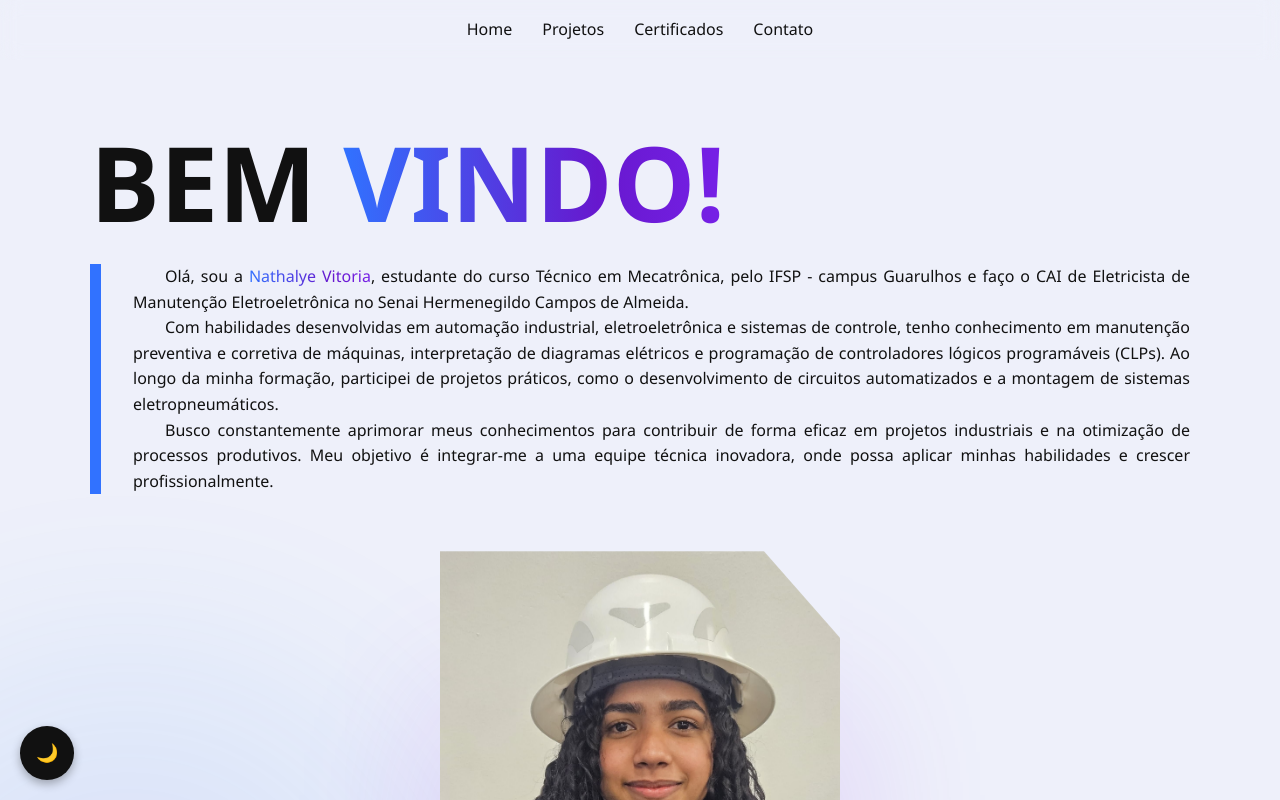
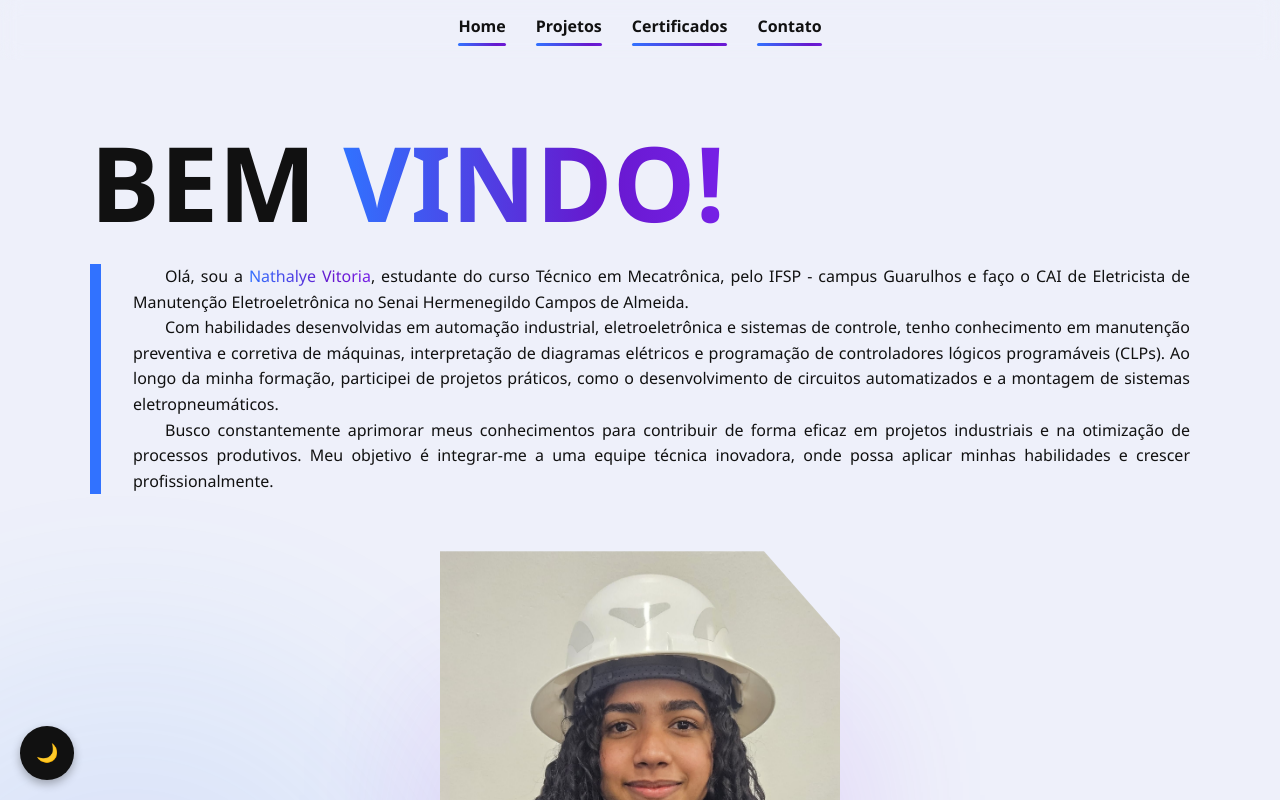
Before and after one commit to nathalyevitoria/Portifolio-Nathalye-Vitoria, a React (Vite) app: page / in a window 1280 px wide. Shown: the top 800 px of the page. Built offline with nearby package versions, Linux system fonts and the light colour scheme.

Commit message:
feat: melhorando navbar

```diff
--- a/src/components/Navbar.jsx
+++ b/src/components/Navbar.jsx
@@ -1,8 +1,20 @@
 import { useState } from 'react';
-import { Link } from 'react-router-dom';
+import { Link, useLocation } from 'react-router-dom';
 
 function Navbar() {
   const [sidebarOpen, setSidebarOpen] = useState(false);
+  const location = useLocation();
+
+  // Mapeamento de path para nome amigável
+  const pageNames = {
+    '/': 'Home',
+    '/projects': 'Projetos',
+    '/certifications': 'Certificados',
+    '/contact': 'Contato',
+  };
+
+  // Nome da página atual
+  const currentPageName = pageNames[location.pathname] || '';
 
   // Fecha o sidebar ao clicar no overlay
   const handleOverlayClick = (e) => {
@@ -15,11 +27,25 @@ function Navbar() {
     <header>
       <nav className="navbar-nav">
         <div className="nav-links">
-          <Link to="/">Home</Link>
-          <Link to="/projects">Projetos</Link>
-          <Link to="/certifications">Certificados</Link>
-          <Link to="/contact">Contato</Link>
+          <Link to="/">
+            Home
+            <span className="nav-underline"></span>
+          </Link>
+          <Link to="/projects">
+            Projetos
+            <span className="nav-underline"></span>
+          </Link>
+          <Link to="/certifications">
+            Certificados
+            <span className="nav-underline"></span>
+          </Link>
+          <Link to="/contact">
+            Contato
+            <span className="nav-underline"></span>
+          </Link>
         </div>
+        {/* Nome da página centralizado */}
+        <div className="navbar-title">{currentPageName}</div>
         <button
           className={`hamburger${sidebarOpen ? ' hidden' : ''}`}
           aria-label="Abrir menu"
--- a/src/styles/global.css
+++ b/src/styles/global.css
@@ -105,6 +105,59 @@ body.dark-mode img {
   gap: 30px;
   justify-content: center;
   flex: 1;
+  font-weight: bold;
+  position: relative;
+}
+
+.nav-links a {
+  display: flex;
+  flex-direction: column;
+  align-items: center;
+  position: relative;
+}
+
+.nav-underline {
+  display: block;
+  height: 3px;
+  width: 100%;
+  margin-top: 4px;
+  border-radius: 2px;
+  background: linear-gradient(90deg, #3172ff 0%, #6718ce 20%, #8629ff 50%, #3172ff 80%, #6718ce 100%, #8629ff 120%, #3172ff 150%, #3172ff 200%);
+  background-size: 200% 100%;
+  background-repeat: repeat-x;
+  animation: move-gradient 4s linear infinite;
+}
+
+.nav-links a:nth-child(1) .nav-underline {
+  background-position: 0% 0%;
+  background-size: 400% 100%;
+}
+.nav-links a:nth-child(2) .nav-underline {
+  background-position: 33.33% 0%;
+  background-size: 400% 100%;
+}
+.nav-links a:nth-child(3) .nav-underline {
+  background-position: 66.66% 0%;
+  background-size: 400% 100%;
+}
+.nav-links a:nth-child(4) .nav-underline {
+  background-position: 100% 0%;
+  background-size: 400% 100%;
+}
+
+@keyframes move-gradient {
+  0% {
+    background-position: 0% 0%;
+  }
+  100% {
+    background-position: 100% 0%;
+  }
+}
+
+@media (max-width: 854px) {
+  .nav-underline {
+    display: none;
+  }
 }
 
 .hamburger {
@@ -129,6 +182,31 @@ body.dark-mode img {
   margin: 4px 0;
   border-radius: 2px;
   transition: 0.3s;
+}
+
+.navbar-title {
+  display: none;
+  position: absolute;
+  left: 50%;
+  top: 50%;
+  transform: translate(-50%, -50%);
+  font-size: 1.2rem;
+  font-weight: bold;
+  pointer-events: none;
+  white-space: nowrap;
+  z-index: 1000;
+}
+
+@media (max-width: 854px) {
+  .navbar-title {
+    display: block;
+    font-size: 1rem;
+    max-width: 70vw;
+    text-align: center;
+    white-space: nowrap;
+    overflow: hidden;
+    text-overflow: ellipsis;
+  }
 }
 
 /* Sidebar overlay */
```
